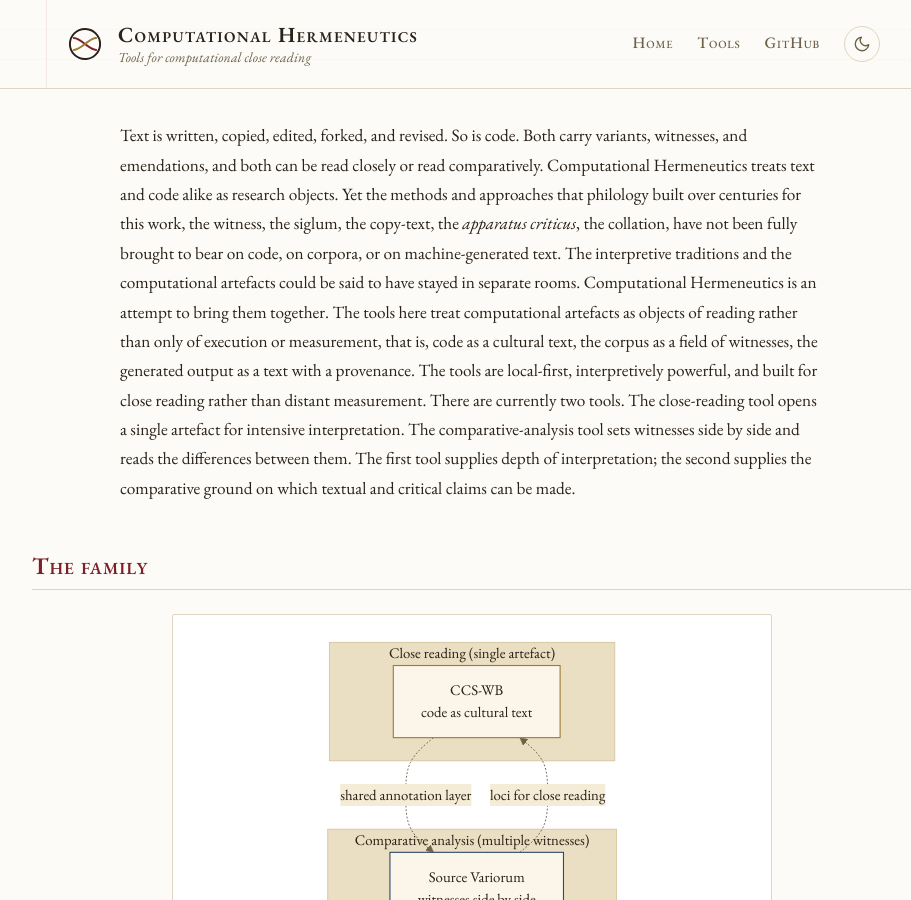
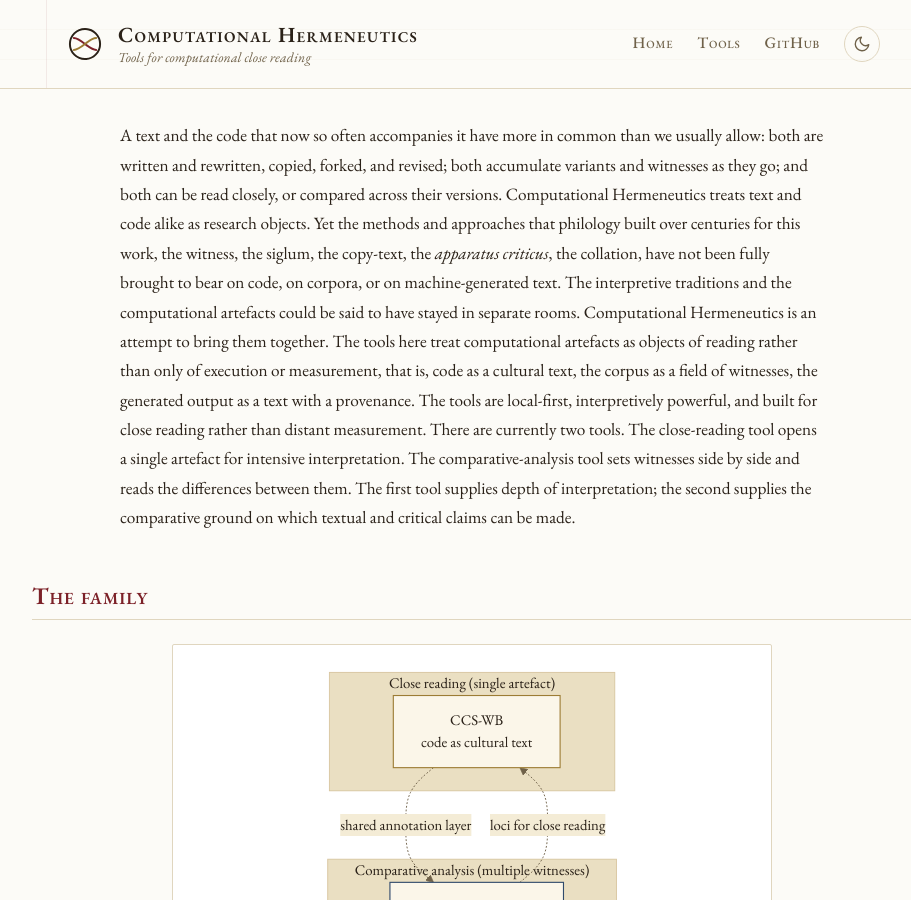
Before and after one commit to Computational-Hermeneutics/Computational-Hermeneutics.github.io, a Jekyll site: the page built from index.md, in a window 1280 px wide and 900 px high. Shown: the whole window, without its empty margins (168-1079 px from the left). Built offline with Jekyll 4.4.1, drawn with Linux system fonts in a browser that asks for light colours.

Commit message:
Rewrite lede opening in David's voice (drop the fragmentary 'So is code.')

```diff
--- a/index.md
+++ b/index.md
@@ -5,7 +5,7 @@ title: Computational Hermeneutics
 
 <section class="lede">
 
-Text is written, copied, edited, forked, and revised. So is code. Both carry variants, witnesses, and emendations, and both can be read closely or read comparatively. Computational Hermeneutics treats text and code alike as research objects. Yet the methods and approaches that philology built over centuries for this work, the witness, the siglum, the copy-text, the <em>apparatus criticus</em>, the collation, have not been fully brought to bear on code, on corpora, or on machine-generated text. The interpretive traditions and the computational artefacts could be said to have stayed in separate rooms.
+A text and the code that now so often accompanies it have more in common than we usually allow: both are written and rewritten, copied, forked, and revised; both accumulate variants and witnesses as they go; and both can be read closely, or compared across their versions. Computational Hermeneutics treats text and code alike as research objects. Yet the methods and approaches that philology built over centuries for this work, the witness, the siglum, the copy-text, the <em>apparatus criticus</em>, the collation, have not been fully brought to bear on code, on corpora, or on machine-generated text. The interpretive traditions and the computational artefacts could be said to have stayed in separate rooms.
 
 Computational Hermeneutics is an attempt to bring them together. The tools here treat computational artefacts as objects of reading rather than only of execution or measurement, that is, code as a cultural text, the corpus as a field of witnesses, the generated output as a text with a provenance. The tools are local-first, interpretively powerful, and built for close reading rather than distant measurement.
 
```
